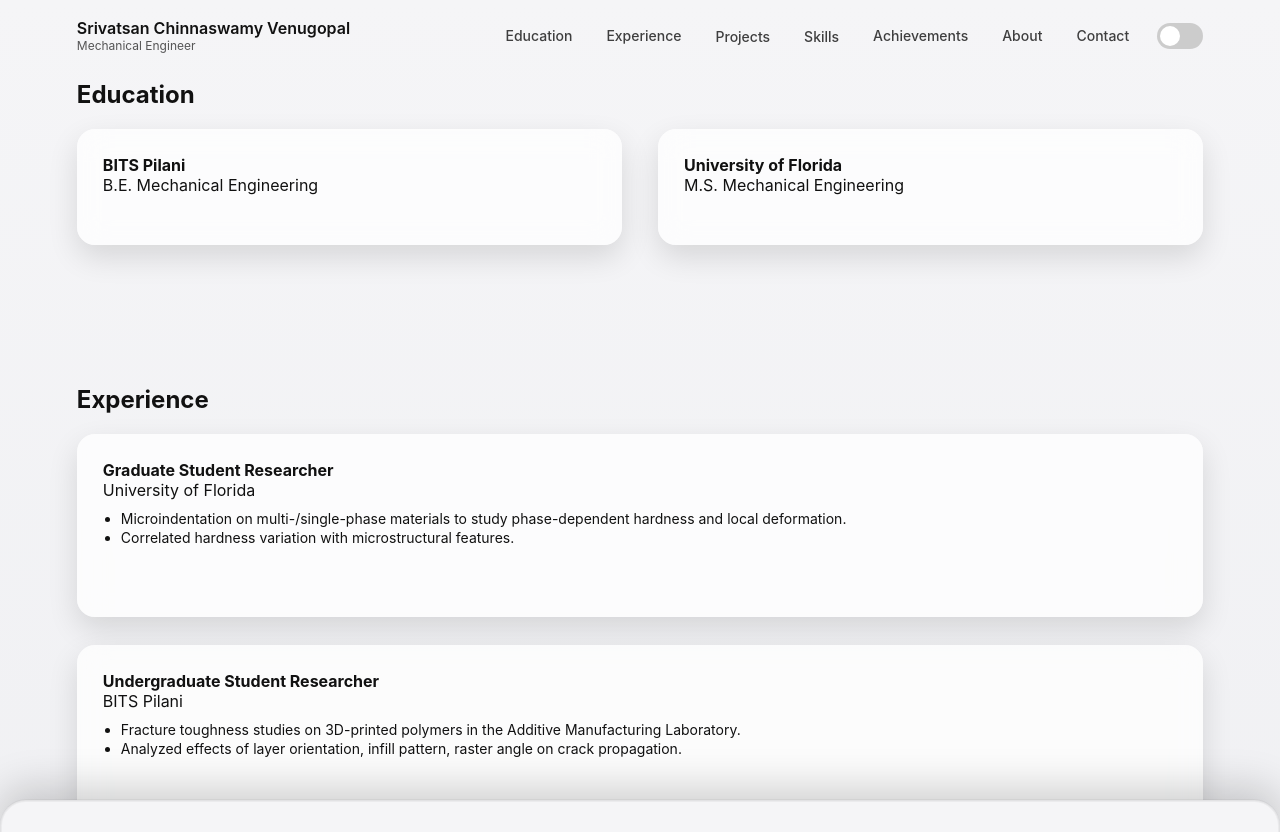
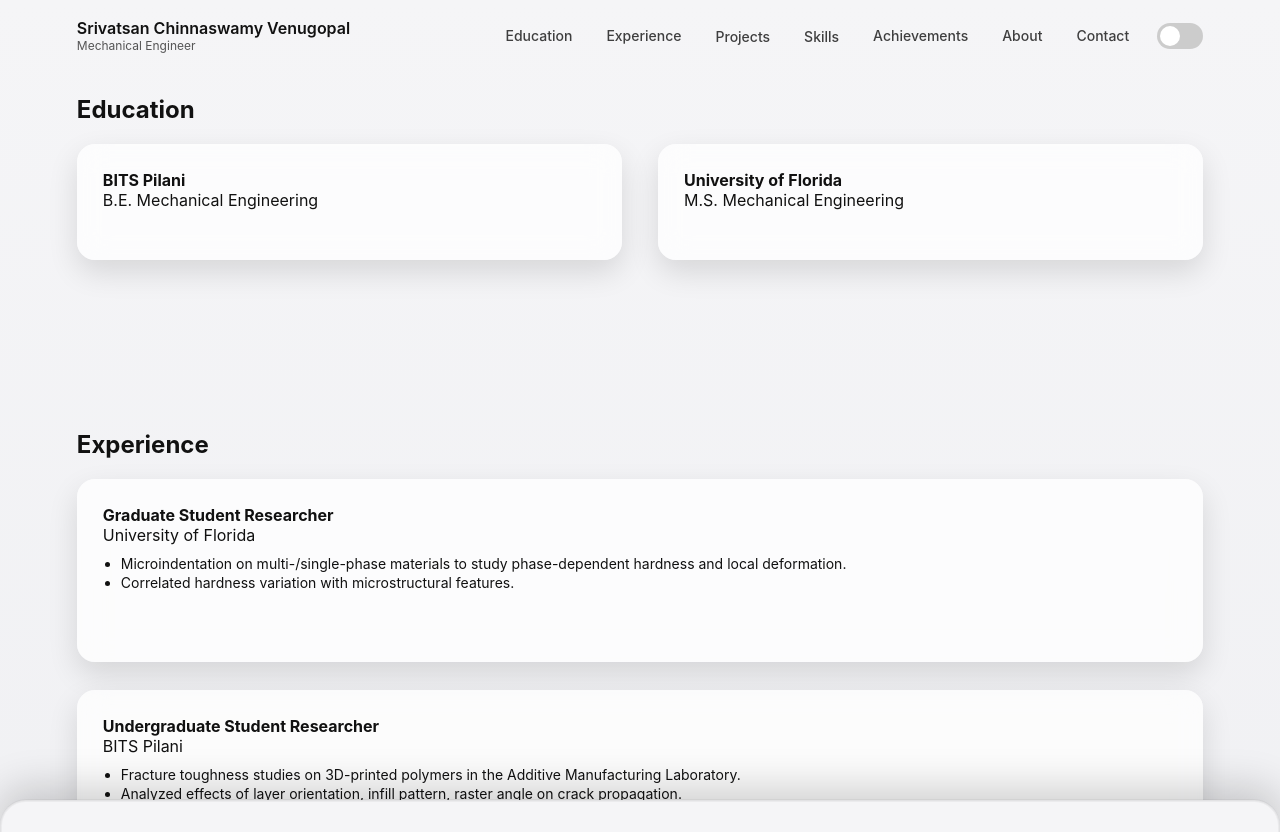
Before and after one commit to cvsrivatsan/portfolio, a plain HTML site: page index.html in a window 1280 px wide. Shown: the top 832 px of the page. Drawn offline with Linux system fonts and the light colour scheme.

Commit message:
Update index.html

```diff
--- a/index.html
+++ b/index.html
@@ -26,7 +26,7 @@ body{
   color:var(--text);
 }
 .section{
-  padding:60px 6vw;
+  padding:75px 6vw;
   scroll-margin-top:110px; /* anchors visible below fixed header */
 }
 /* ================= HEADER ================= */
```
